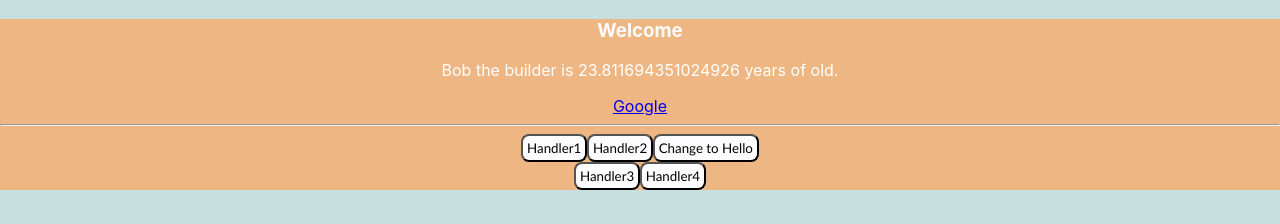
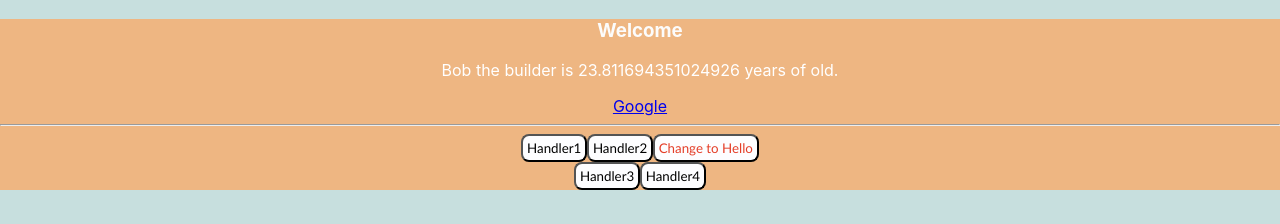
Before and after one commit to sameerauf1/React, a React (Create React App) app in the folder myreact/: page / in a window 1280 px wide. Shown: the top 224 px of the page. Built offline with nearby package versions, Linux system fonts and the light colour scheme.

Commit message:
make change button red with the use of id

```diff
--- a/myreact/src/App.css
+++ b/myreact/src/App.css
@@ -23,6 +23,13 @@ button{
 button:hover{
   background-color: rgb(45, 145, 45);
   color: rgb(218, 214, 216)
+}
+#change{
+
+  color: rgb(228, 62, 40)
+}
+#change:hover{
+  color: white
 }
 .App-logo {
   height: 40vmin;
--- a/myreact/src/App.js
+++ b/myreact/src/App.js
@@ -21,9 +21,9 @@ function App() {
         <h3> {title}</h3>
         <p> {person.name} the builder is {Math.random() * person.age} years of old.</p>
         <a href = {goog}>Google</a><hr/>
-        <button onClick={clickHandler1()}>Handler1</button>
+        <button  onClick={clickHandler1()}>Handler1</button>
         <button onClick={clickHandler2("Is event 2 fired?")}>Handler2</button>
-        <button onClick={clickChangeTitle}>Change to Hello </button><br/>
+        <button id = "change" onClick={clickChangeTitle}>Change to Hello </button><br/>
         <button onClick={clickHandler1}>Handler3</button>
         <button onClick={() =>{clickHandler2("Is event 2 fired through inline?")}}>Handler4</button>
       </div>
```
